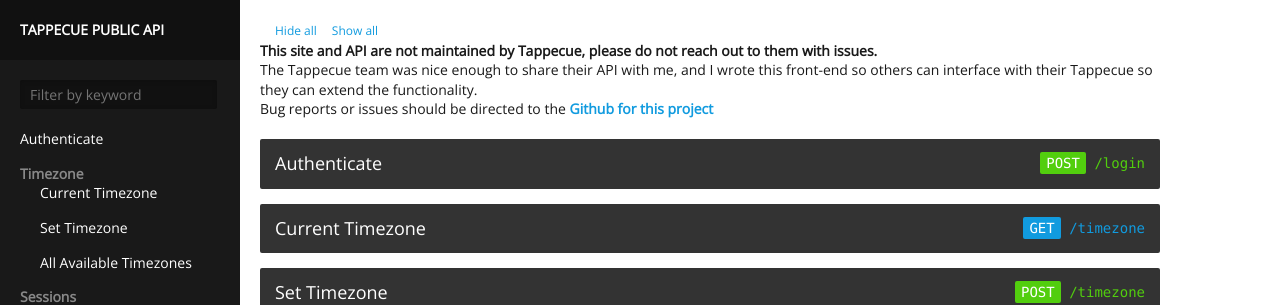
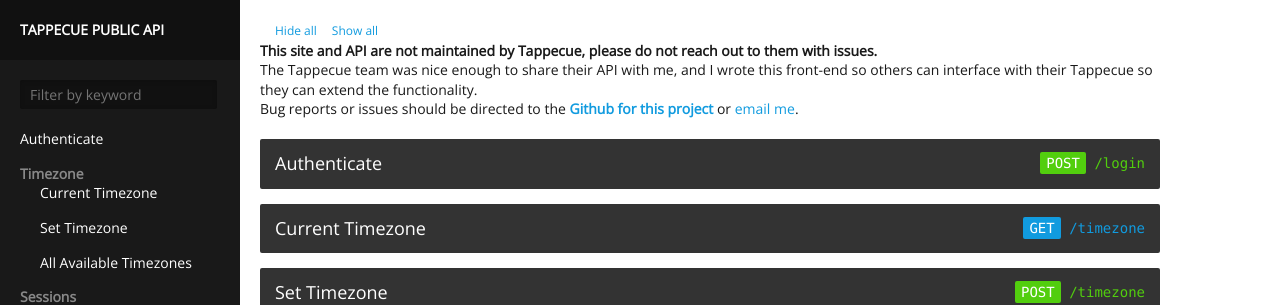
Before and after one commit to frankdice/tappecue-api, a Jekyll site: the page built from index.html, in a window 1280 px wide. Shown: the top 305 px of the page. Built offline with Jekyll 4.4.1, drawn with Linux system fonts in a browser that asks for light colours.

Commit message:
Adding email

```diff
--- a/index.html
+++ b/index.html
@@ -12,7 +12,7 @@
 </b><br>
 The Tappecue team was nice enough to share their API with me, and I wrote this front-end so others can interface with their Tappecue so they can extend the functionality.
 </br>
-Bug reports or issues should be directed to the <b><a href='https://github.com/frankdice/tappecue-api/issues'>Github for this project</a></b>
+Bug reports or issues should be directed to the <b><a href='https://github.com/frankdice/tappecue-api/issues'>Github for this project</a></b> or <a href="mailto:frank@babyvelociraptor.com?Subject=Tappecue%20API%20Issue">email me</a>.
 </p>
 
 {% for post in site.posts %}
```
